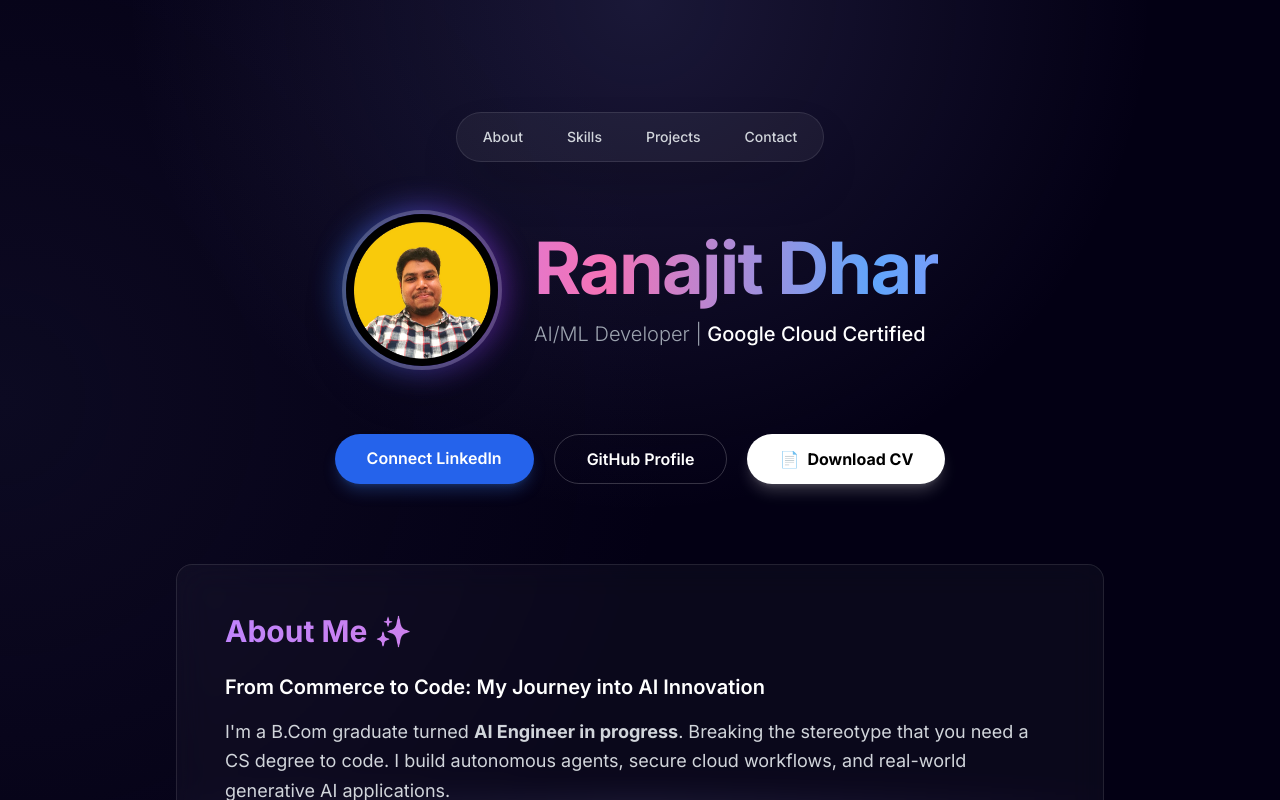
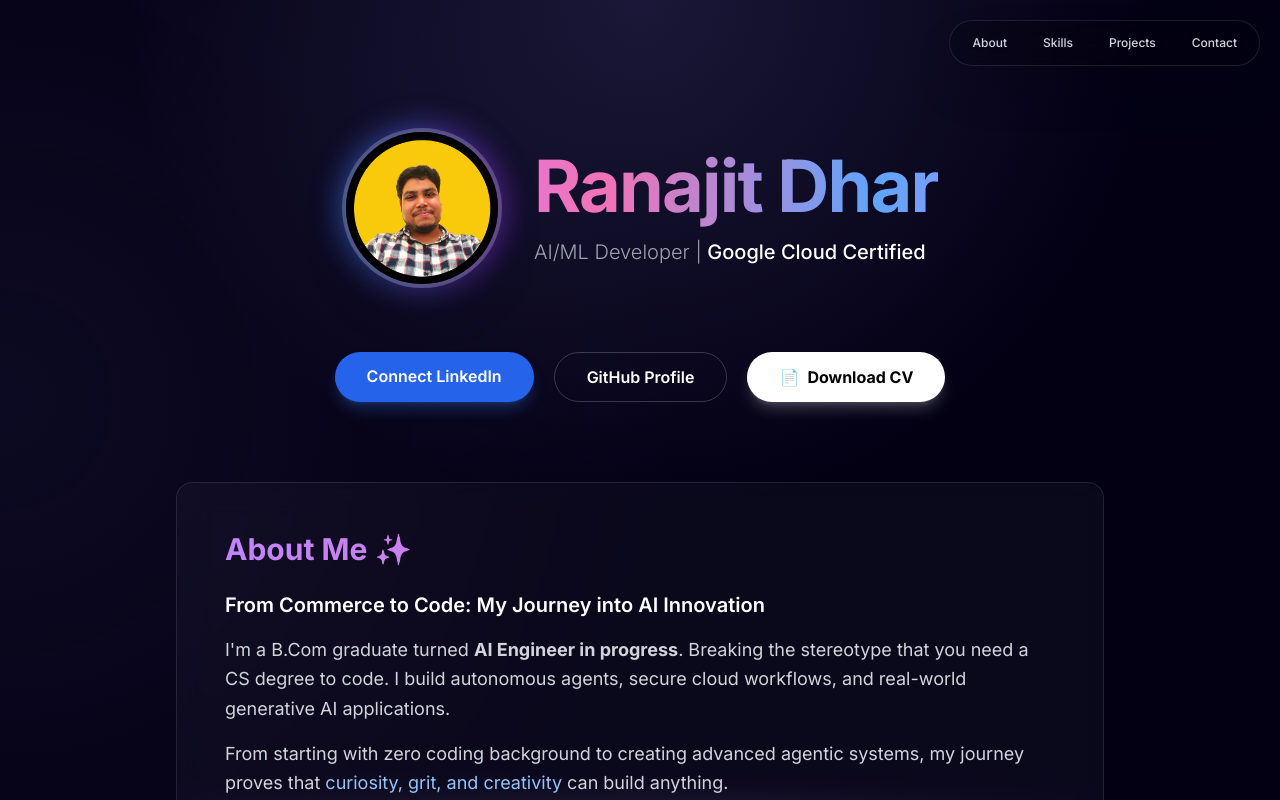
Before and after one commit to ranajitdharpersonal/portfolio, a Next.js app: page / in a window 1280 px wide. Shown: the top 800 px of the page. Built offline with nearby package versions, Linux system fonts and the light colour scheme.

Commit message:
new bento

```diff
--- a/app/page.js
+++ b/app/page.js
@@ -5,11 +5,8 @@ export default function Home() {
   return (
     <main className="flex min-h-screen flex-col items-center p-4 md:p-12 max-w-5xl mx-auto space-y-20 scroll-smooth">
 
-      {/* 1. Hero Section (Updated with Nav Dock) */}
-      <section className="w-full text-center space-y-8 mt-16 animate-slide-up flex flex-col items-center">
-
-        {/* 🔥 NAVIGATION DOCK (New Update) */}
-        <nav className="inline-flex items-center gap-1 p-1.5 rounded-full bg-white/5 border border-white/10 backdrop-blur-md shadow-2xl mb-4 hover:bg-white/10 transition duration-300">
+      {/* 🚀 FIXED NAV: Top-Right Corner (Moved Here) */}
+      <nav className="fixed top-5 right-5 z-50 inline-flex items-center gap-1 p-1.5 rounded-full bg-black/20 border border-white/10 backdrop-blur-md shadow-2xl hover:bg-black/40 transition duration-300">
           {[
             { name: "About", id: "#about" },
             { name: "Skills", id: "#skills" },
@@ -19,12 +16,17 @@ export default function Home() {
             <a
               key={item.name}
               href={item.id}
-              className="px-5 py-2 rounded-full text-sm font-medium text-gray-300 hover:text-white hover:bg-white/10 transition-all duration-300 hover:scale-105"
+              className="px-4 py-2 rounded-full text-xs font-medium text-gray-300 hover:text-white hover:bg-white/10 transition-all duration-300"
             >
               {item.name}
             </a>
           ))}
-        </nav>
+      </nav>
+
+      {/* 1. Hero Section (Nav Removed from here) */}
+      <section className="w-full text-center space-y-8 mt-16 animate-slide-up flex flex-col items-center">
+
+        {/* Ekhane ar Nav nei, direct Profile Pic/Content shuru hobe... */}
 
         {/* Profile Pic + Name Container */}
         <div className="flex flex-col md:flex-row items-center justify-center gap-6 md:gap-8">
```
